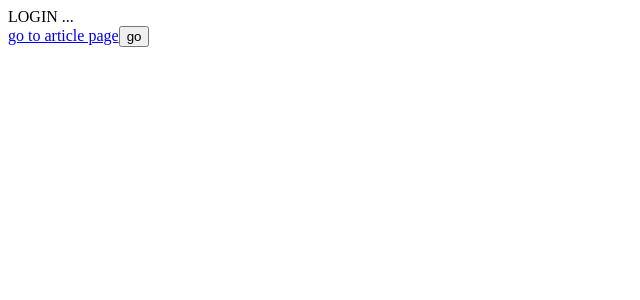
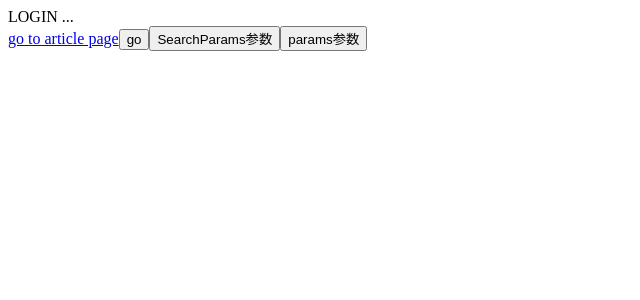
Before and after one commit to dinghr537/react-projects-all-in-1, a React (Create React App) app: page /login in a window 1280 px wide. Shown: the top 300 px of the page, without its empty margins (0-640 px from the left). Built offline with nearby package versions, Linux system fonts and the light colour scheme.

Commit message:
路由导航传参

```diff
--- a/src/page/Article/index.js
+++ b/src/page/Article/index.js
@@ -1,6 +1,17 @@
+import { useSearchParams, useParams } from 'react-router-dom'
+
+
 const Article = () => {
+
+    // const [params] = useSearchParams()
+    // const id = params.get('id')
+    // const name = params.get('name')
+
+    const params = useParams()
+    const id = params.id
+    const name = params.name
     return (
-        <div>ARTICLE ...</div>
+        <div>ARTICLE ... {id}: {name}</div>
     )
 }
 
--- a/src/page/Login/index.js
+++ b/src/page/Login/index.js
@@ -14,6 +14,10 @@ const Login = () => {
             <Link to="/article">go to article page</Link>
 
             <button onClick={()=>navigate('/article')}>go</button>
+
+            <button onClick={()=>navigate('/article?id=1001&name=jack')}>SearchParams参数</button>
+
+            <button onClick={()=>navigate('/article/1001/jack')}>params参数</button>
         </>
 
     )
--- a/src/router/index.js
+++ b/src/router/index.js
@@ -13,7 +13,7 @@ const router = createBrowserRouter([
     element: <Login />
   },
   {
-    path: '/article',
+    path: '/article/:id/:name',
     element: <Article />
   }
 ])
```
